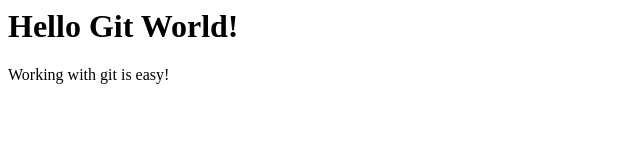
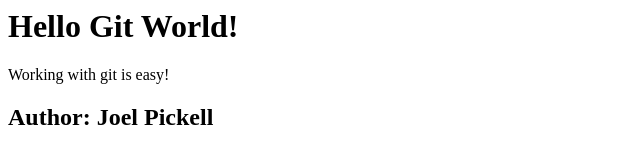
Before and after one commit to Guavalines/GitGithubMasterClass, a plain HTML site: page index.html in a window 1280 px wide. Shown: the whole page, without its empty margins (0-640 px from the left). Drawn offline with Linux system fonts and the light colour scheme.

Commit message:
Add Author
I have added a header to the index.html file that now contains my name as the author of the file.

```diff
--- a/index.html
+++ b/index.html
@@ -4,3 +4,5 @@
 <div>
   <p>Working with git is easy!</p>
 </div>
+
+<h2>Author: Joel Pickell</h2>
```
